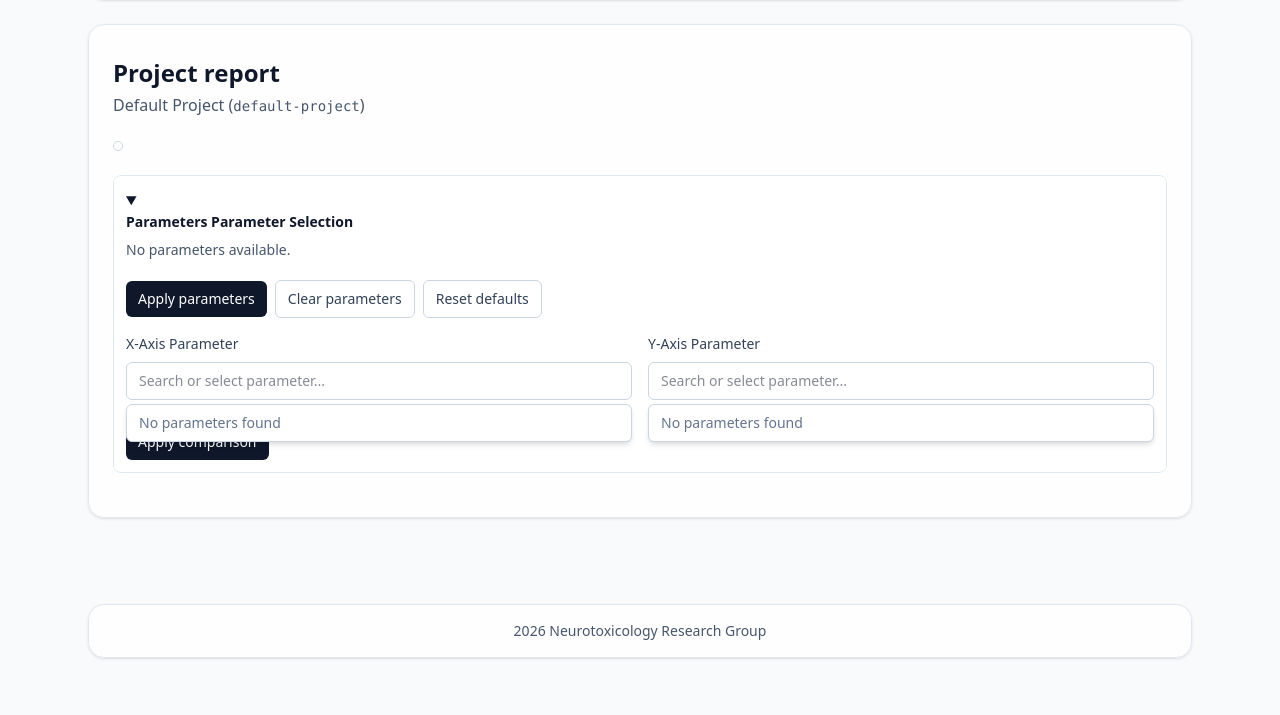
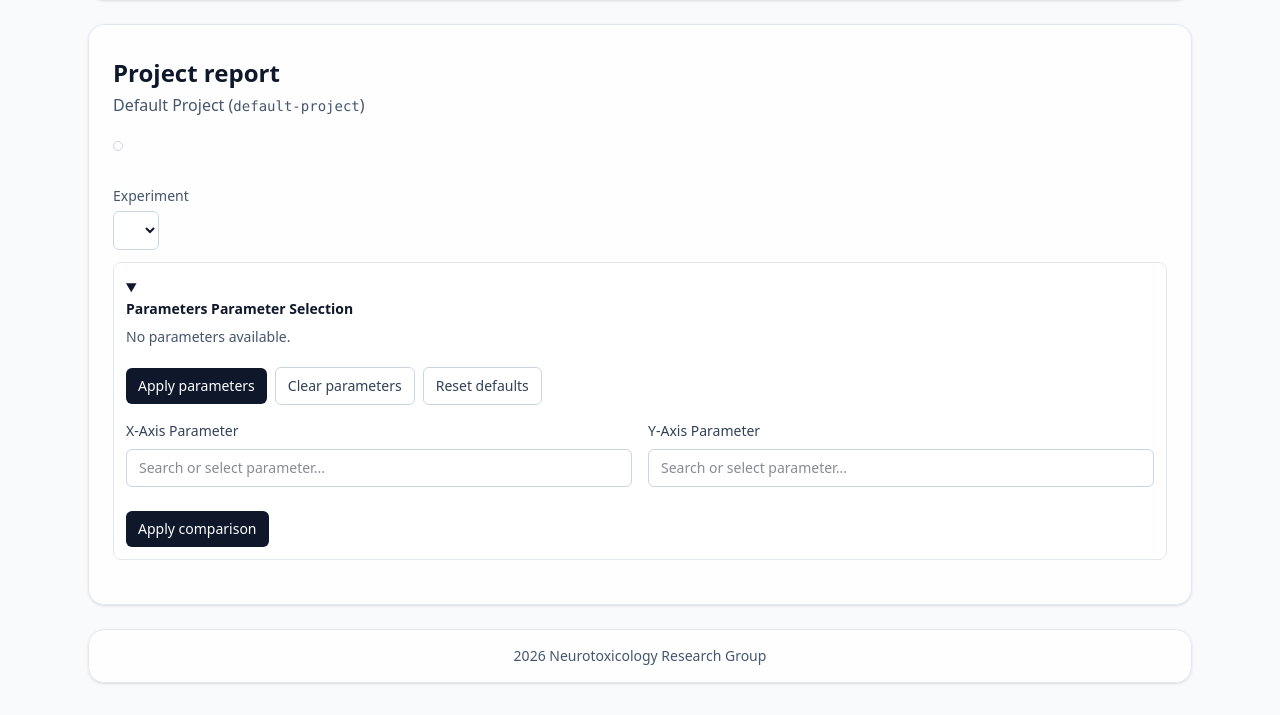
Before and after one commit to UtrechtUniversity/ntx, a Django app: page /projects/default-project/report/ in a window 1280 px wide. Shown: the part 110-825 px from the top of the page. Before the commit the page ends 769 px from the top, so only its background shows below. Run offline with Django 5.2, Linux system fonts and the light colour scheme; data comes from the database, SQL or seed files in the repository; lists and menus that the app fills with data are empty; style sheets or scripts are compiled from the project's sources; some libraries are stand-ins or nearby versions.

Commit message:
change list of parameters to a list

```diff
--- a/app/templates/ntx/project_report.html
+++ b/app/templates/ntx/project_report.html
@@ -12,14 +12,16 @@
       </p>
     </div>
 
-    <!-- Alpine reads plot metadata from this JSON to render the selector. -->
+    <!-- Alpine reads plot and experiment metadata from these JSON blobs. -->
     {{ plot_options|json_script:"plot-options-data" }}
+    {{ experiments|json_script:"experiments-data" }}
     {% url "ntx:project_report_api" slug=project.slug as project_report_api_url %}
     <section
       class="flex flex-col gap-3"
       x-data="projectReport({
         apiUrl: '{{ project_report_api_url|escapejs }}',
-        plotOptions: JSON.parse(document.getElementById('plot-options-data').textContent)
+        plotOptions: JSON.parse(document.getElementById('plot-options-data').textContent),
+        experiments: JSON.parse(document.getElementById('experiments-data').textContent)
       })"
     >
       <header class="flex flex-col gap-4 lg:flex-row lg:items-start lg:justify-between">
@@ -64,6 +66,20 @@
               x-show="activePlot && activePlot.description"
               x-text="activePlot ? activePlot.description : ''"
             ></p>
+          </div>
+          <div class="mt-2" x-show="activePlot && activePlot.param_selection_mode === 'xy_axes'">
+            <label class="text-sm text-slate-600">Experiment</label>
+            <div class="mt-1">
+              <select
+                class="rounded-md border border-slate-300 bg-white px-3 py-2 text-sm"
+                x-model.number="selectedExperiment"
+                @change="load()"
+              >
+                <template x-for="exp in experiments" :key="exp.id">
+                  <option :value="exp.id" x-text="exp.label"></option>
+                </template>
+              </select>
+            </div>
           </div>
         </div>
       </header>
@@ -155,79 +171,55 @@
             <div class="grid grid-cols-1 gap-4 md:grid-cols-2">
               <!-- X-Axis Selector -->
               <div class="flex flex-col gap-2">
-                <label class="text-sm font-medium text-slate-700">X-Axis Parameter</label>
+                <label class="text-sm font-medium text-slate-700" for="x-axis-input">X-Axis Parameter</label>
                 <div class="relative">
                   <input
+                    id="x-axis-input"
                     type="text"
+                    list="x-axis-options"
                     class="w-full px-3 py-2 border border-slate-300 rounded-md text-sm focus:outline-none focus:ring-2 focus:ring-slate-500"
-                    :value="xAxisSearch || (xAxis ? getParamLabel(xAxis) : '')"
-                    @input="xAxisSearch = $el.value"
-                    @focus="if (!xAxisSearch && xAxis) xAxisSearch = ''"
+                    x-model="xAxisSearch"
+                    @change="
+                      const match = availableParams.find(p => `${p.label} (${p.section})` === xAxisSearch);
+                      if (match) { xAxis = match.key; }
+                      else { xAxisSearch = xAxis ? `${getParamLabel(xAxis)} (${getParamSection(xAxis)})` : ''; }
+                    "
                     placeholder="Search or select parameter..."
                     :disabled="loading"
                   >
-                  <div
-                    class="absolute top-full left-0 right-0 mt-1 border border-slate-300 rounded-md bg-white shadow-md max-h-60 overflow-y-auto z-10"
-                    x-show="xAxisSearch.length > 0"
-                  >
-                    <template x-for="param in filteredXParams()" :key="param.key">
-                      <button
-                        type="button"
-                        class="w-full text-left px-3 py-2 text-sm hover:bg-slate-100 transition"
-                        @click="xAxis = param.key; xAxisSearch = ''"
-                      >
-                        <span x-text="param.label"></span>
-                        <span class="text-xs text-slate-500" x-text="`(${param.section})`"></span>
-                      </button>
+                  <datalist id="x-axis-options">
+                    <template x-for="param in availableParams" :key="param.key">
+                      <option :value="`${param.label} (${param.section})`"></option>
                     </template>
-                    <div
-                      x-show="filteredXParams().length === 0"
-                      class="px-3 py-2 text-sm text-slate-500"
-                    >
-                      No parameters found
-                    </div>
-                  </div>
+                  </datalist>
                 </div>
                 <span class="text-xs text-slate-600" x-text="xAxis ? `Selected: ${getParamLabel(xAxis)}` : 'No parameter selected'"></span>
               </div>
-
           <!-- Y-Axis Selector -->
           <div class="flex flex-col gap-2">
-                <label class="text-sm font-medium text-slate-700">Y-Axis Parameter</label>
+            <label class="text-sm font-medium text-slate-700" for="y-axis-input">Y-Axis Parameter</label>
             <div class="relative">
               <input
+                id="y-axis-input"
                 type="text"
+                list="y-axis-options"
                 class="w-full px-3 py-2 border border-slate-300 rounded-md text-sm focus:outline-none focus:ring-2 focus:ring-slate-500"
-                    :value="yAxisSearch || (yAxis ? getParamLabel(yAxis) : '')"
-                    @input="yAxisSearch = $el.value"
-                    @focus="if (!yAxisSearch && yAxis) yAxisSearch = ''"
+                x-model="yAxisSearch"
+                @change="
+                  const match = availableParams.find(p => `${p.label} (${p.section})` === yAxisSearch);
+                  if (match) { yAxis = match.key; }
+                  else { yAxisSearch = yAxis ? `${getParamLabel(yAxis)} (${getParamSection(yAxis)})` : ''; }
+                "
                 placeholder="Search or select parameter..."
                 :disabled="loading"
               >
-                  <div
-                    class="absolute top-full left-0 right-0 mt-1 border border-slate-300 rounded-md bg-white shadow-md max-h-60 overflow-y-auto z-10"
-                    x-show="yAxisSearch.length > 0"
-                  >
-                    <template x-for="param in filteredYParams()" :key="param.key">
-                      <button
-                        type="button"
-                        class="w-full text-left px-3 py-2 text-sm hover:bg-slate-100 transition"
-                        @click="yAxis = param.key; yAxisSearch = ''"
-                      >
-                        <span x-text="param.label"></span>
-                        <span class="text-xs text-slate-500" x-text="`(${param.section})`"></span>
-                      </button>
+              <datalist id="y-axis-options">
+                <template x-for="param in availableParams" :key="param.key">
+                  <option :value="`${param.label} (${param.section})`"></option>
                 </template>
-                    <div
-                      x-show="filteredYParams().length === 0"
-                      class="px-3 py-2 text-sm text-slate-500"
-                    >
-                      No parameters found
-                    </div>
-                  </div>
+              </datalist>
             </div>
             <span class="text-xs text-slate-600" x-text="yAxis ? `Selected: ${getParamLabel(yAxis)}` : 'No parameter selected'"></span>
-              </div>
           </div>
 
             <div class="flex flex-wrap items-center gap-2">
```
Lines whose indentation alone changed are shown as unchanged.
